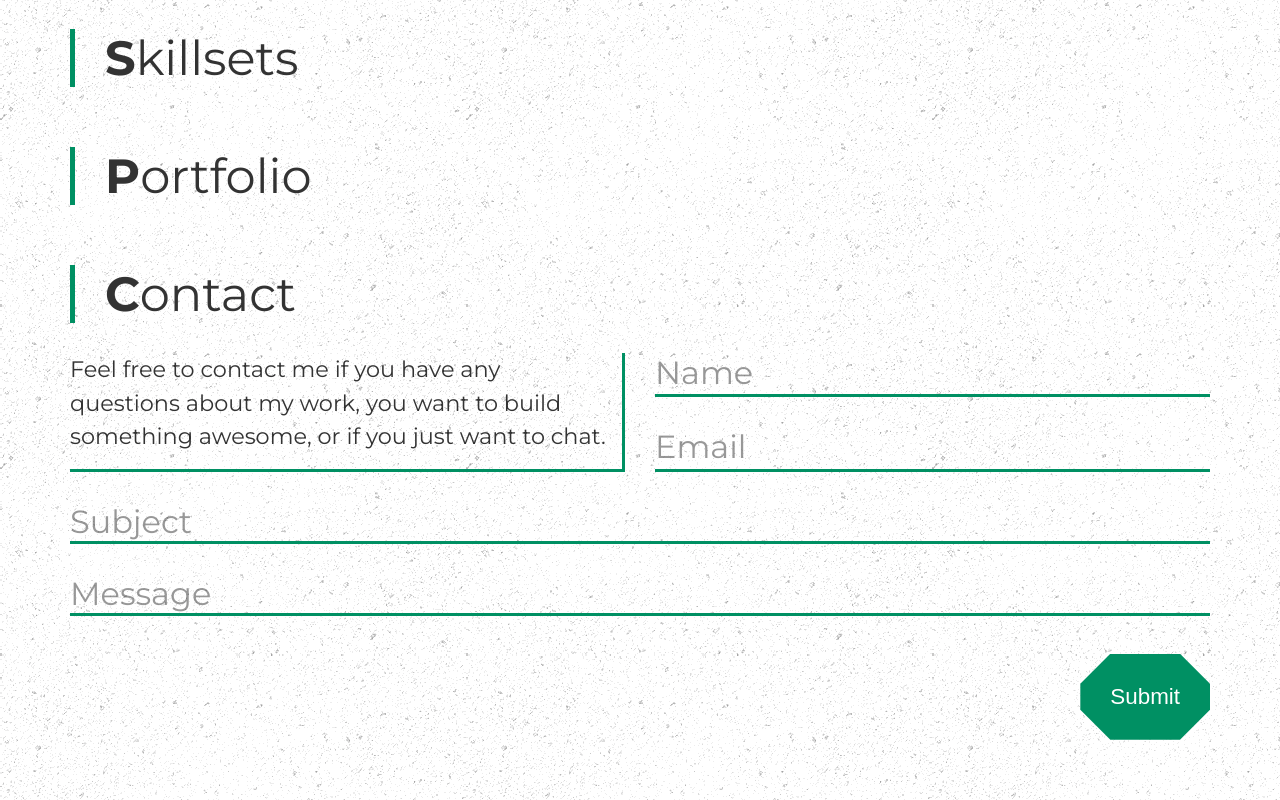
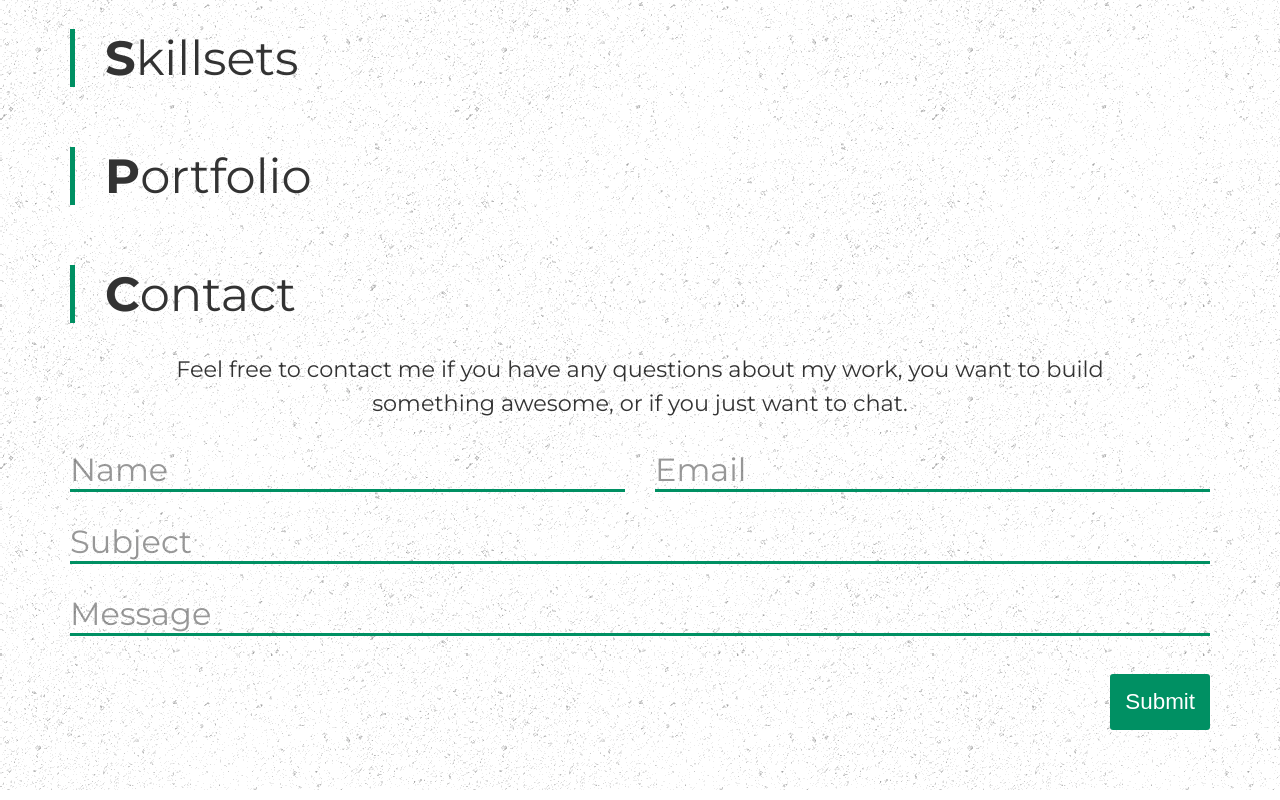
Before and after one commit to luisaugusto/luis.app, a Vue app: page / in a window 1280 px wide. Shown: the part 1089-1889 px from the top of the page. Built offline with nearby package versions, Linux system fonts and the light colour scheme; no server answers.

Commit message:
working on contact section

```diff
--- a/public/index.html
+++ b/public/index.html
@@ -17,6 +17,7 @@
       <input type="text" name="email" />
       <input type="text" name="subject" />
       <textarea name="message"></textarea>
+      <input type="text" name="bot-field">
       <input type="hidden" name="form-name" value="contact" />
     </form>
   </body>
--- a/src/components/AppSection.vue
+++ b/src/components/AppSection.vue
@@ -220,6 +220,8 @@ section {
           display: inline-flex;
           align-items: center;
           margin: 0 7px 7px 0;
+          border-top-right-radius: 3px;
+          border-bottom-right-radius: 3px;
 
           &:before {
             content: '';
--- a/src/components/Contact.vue
+++ b/src/components/Contact.vue
@@ -1,4 +1,9 @@
 <template>
+  <div>
+    <p>
+      Feel free to contact me if you have any questions about my work, you want
+      to build something awesome, or if you just want to chat.
+    </p>
     <form
       name="contact"
       method="post"
@@ -7,17 +12,15 @@
       @submit.prevent="handleSubmit"
     >
       <input type="hidden" name="form-name" value="contact" />
+      <input type="text" name="bot-field" style="display:none;" />
 
-    <p>
-      Feel free to contact me if you have any questions about my work, you want
-      to build something awesome, or if you just want to chat.
-    </p>
       <label>
         <span
           :class="[
             'label-text',
             {
-            active: labelStates.name.active || labelStates.name.text.length > 0
+              active:
+                labelStates.name.active || labelStates.name.text.length > 0
             }
           ]"
           >Name</span
@@ -57,7 +60,8 @@
             'label-text',
             {
               active:
-              labelStates.subject.active || labelStates.subject.text.length > 0
+                labelStates.subject.active ||
+                labelStates.subject.text.length > 0
             }
           ]"
           >Subject</span
@@ -77,7 +81,8 @@
             'label-text',
             {
               active:
-              labelStates.message.active || labelStates.message.text.length > 0
+                labelStates.message.active ||
+                labelStates.message.text.length > 0
             }
           ]"
           >Message</span
@@ -95,11 +100,22 @@
         ></textarea>
       </label>
       <div>
-      <button type="submit" @click="loadAnim = !loadAnim" :class="{ loadAnim }">
-        Submit
+        <span class="success" v-if="status == 'success'"
+          >Thanks for your message!</span
+        >
+        <span class="error" v-if="status == 'error'"
+          >There was an error sending your message. Please try again or send me
+          an email at
+          <a href="mailto:hello@luis.codes">hello@luis.codes</a>.</span
+        >
+        <button type="submit" :class="{ sending }" @mousemove="adjustMousePos">
+          <span v-if="this.sending">Sending...</span>
+          <span v-else>Submit</span>
+          <div class="light" :style="lightPos"></div>
         </button>
       </div>
     </form>
+  </div>
 </template>
 
 <script>
@@ -126,10 +142,19 @@ export default {
           active: false
         }
       },
-      loadAnim: false
+      sending: false,
+      status: '',
+      lightPos: {
+        left: '0px',
+        top: '0px'
+      }
     };
   },
   methods: {
+    adjustMousePos(ev) {
+      this.lightPos.left = ev.offsetX + 'px';
+      this.lightPos.top = ev.offsetY + 'px';
+    },
     resizeTextarea() {
       const currentHeight = this.$refs.message.clientHeight;
       this.$refs.message.removeAttribute('style');
@@ -146,6 +171,7 @@ export default {
         .join('&');
     },
     handleSubmit() {
+      this.sending = true;
       const axiosConfig = {
         header: { 'Content-Type': 'application/x-www-form-urlencoded' }
       };
@@ -162,10 +188,17 @@ export default {
           axiosConfig
         )
         .then(() => {
-          alert('form submitted');
+          this.labelStates.name.text = '';
+          this.labelStates.email.text = '';
+          this.labelStates.subject.text = '';
+          this.labelStates.message.text = '';
+          this.resizeTextarea();
+          this.status = 'success';
+          this.sending = false;
         })
         .catch(() => {
-          alert('form error');
+          this.status = 'error';
+          this.sending = false;
         });
     }
   }
@@ -173,21 +206,19 @@ export default {
 </script>
 
 <style lang="scss" scoped>
+p {
+  grid-column: 1/-1;
+  font-size: 1.4em;
+  margin: 0;
+  padding: var(--spacing) calc(var(--spacing) * 2);
+  padding-top: 0;
+  text-align: center;
+}
+
 form {
   display: grid;
   grid-template-columns: repeat(auto-fill, minmax(400px, 1fr));
   grid-gap: var(--spacing);
-
-  > p {
-    grid-row: 1/3;
-    font-size: 1.4em;
-    margin: 0;
-    border-right: 3px solid var(--accent-color);
-    border-bottom: 3px solid var(--accent-color);
-    padding: calc(var(--spacing) / 2);
-    padding-top: 0;
-    padding-left: 0;
-  }
 
   label {
     position: relative;
@@ -246,6 +277,11 @@ form {
     display: flex;
     grid-column: 1/-1;
     justify-content: flex-end;
+    align-items: center;
+
+    .error {
+      color: red;
+    }
 
     button {
       font-size: 1.4em;
@@ -253,34 +289,40 @@ form {
       background: var(--accent-color);
       box-shadow: none;
       color: white;
-      padding: var(--spacing);
+      padding: calc(var(--spacing) / 2);
       transition: all 0.5s;
+      cursor: pointer;
+      position: relative;
+      z-index: 1;
+      overflow: hidden;
+      border-radius: 3px;
+      flex-shrink: 0;
 
-      $clip: var(--spacing);
-      $nClip: calc(100% - #{$clip});
-      clip-path: polygon(
-        $clip 0,
-        $nClip 0,
-        100% $clip,
-        100% $nClip,
-        $nClip 100%,
-        $clip 100%,
-        0 $nClip,
-        0 $clip
-      );
+      &.sending {
+        pointer-events: none;
+      }
+
+      .light {
+        width: 70px;
+        height: 70px;
+        background: white;
+        filter: blur(25px);
+        border-radius: 100%;
+        opacity: 1;
+        position: absolute;
+        left: 0;
+        top: 0;
+        transition: opacity 0.2s;
+        transform: translate(-50%, -50%);
+        z-index: -1;
+        pointer-events: none;
+        opacity: 0;
+      }
 
       &:hover {
-        border-radius: 100%;
-        clip-path: polygon(
-          0% 0%,
-          100% 0%,
-          100% 0%,
-          100% 100%,
-          100% 100%,
-          0% 100%,
-          0% 100%,
-          0% 0%
-        );
+        .light {
+          opacity: 0.3;
+        }
       }
     }
   }
--- a/src/components/Skillsets.vue
+++ b/src/components/Skillsets.vue
@@ -38,7 +38,7 @@ export default {
     };
   },
   beforeMount() {
-    entries('skillsets').then(({ items }) => {
+    entries('skillsets', 'fields.order').then(({ items }) => {
       this.skillsets = items.map(({ fields, sys }) => {
         return { ...fields, ...sys };
       });
```
Also changed, not shown: public/headshot.webp. Lines whose indentation alone changed are shown as unchanged.
